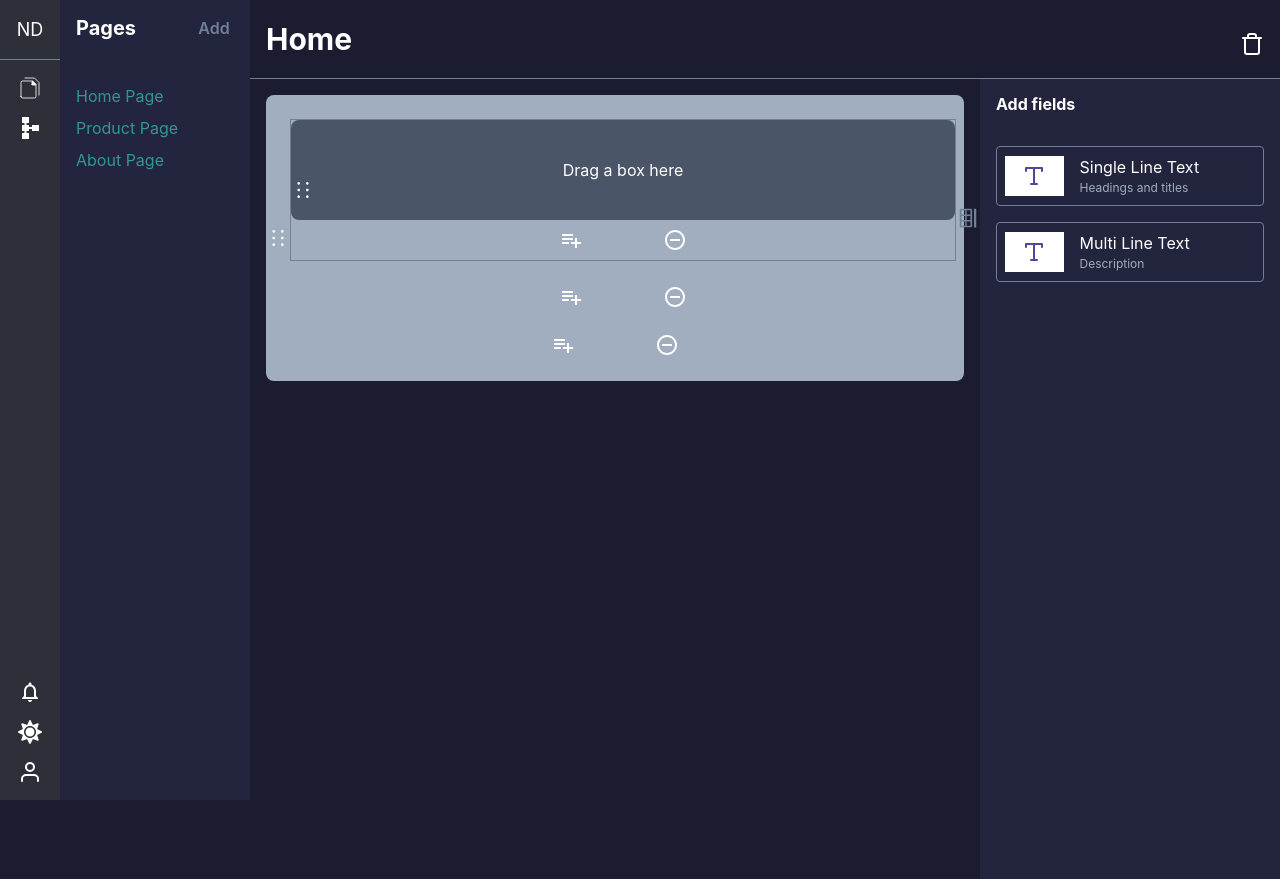
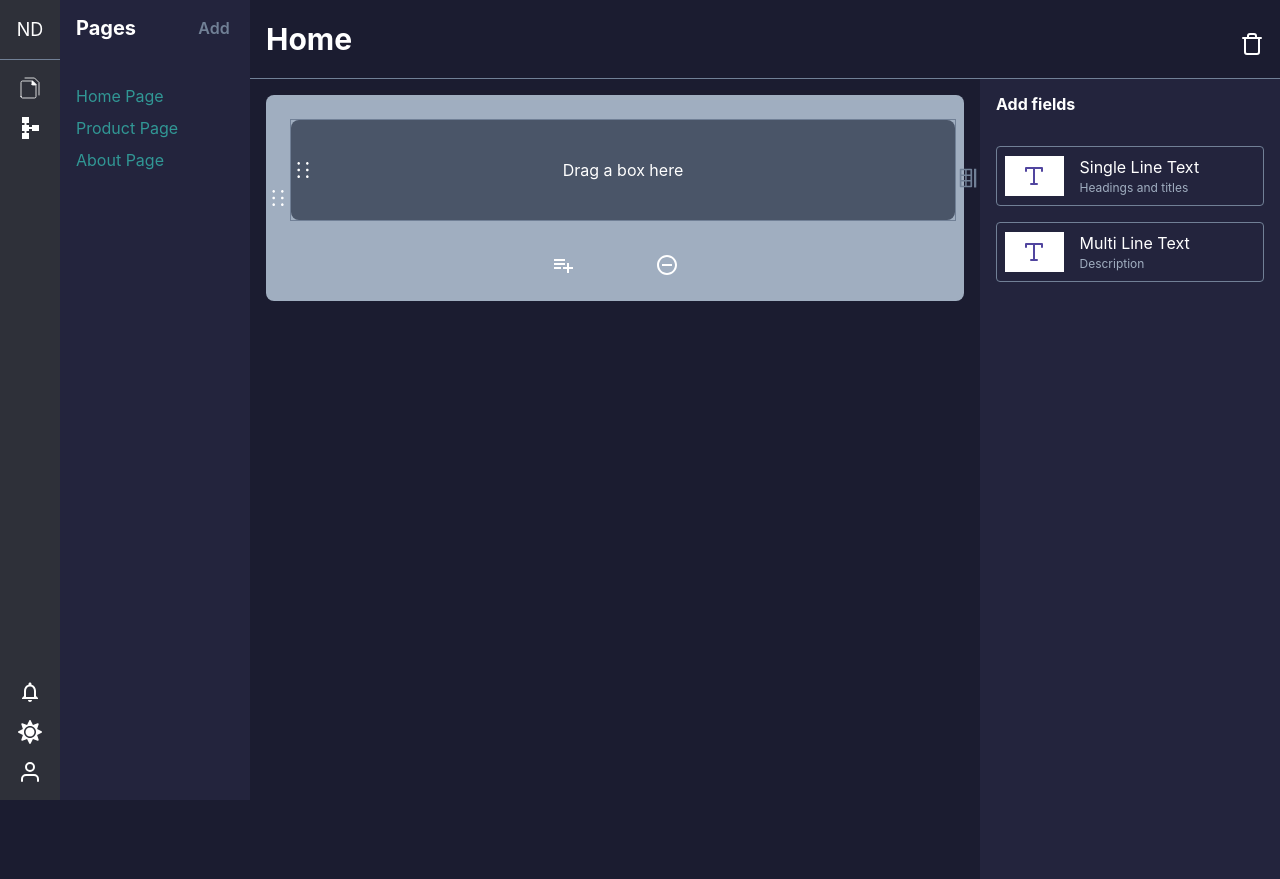
Before and after one commit to mbmohib/nudash, a React (Create React App) app: page / in a window 1280 px wide. Built offline with nearby package versions, Linux system fonts and the light colour scheme.

Commit message:
fix draggable item error

```diff
--- a/src/components/Column.tsx
+++ b/src/components/Column.tsx
@@ -37,7 +37,7 @@ export default function Column({
         >
           <DropZone id={dropZone.id} />
 
-          <Flex justifyContent="center">
+          {/* <Flex justifyContent="center">
             <Button
               variant="primary"
               onClick={() =>
@@ -74,7 +74,7 @@ export default function Column({
                 height="24px"
               />
             </Button>
-          </Flex>
+          </Flex> */}
           <Box
             position="absolute"
             left="-4"
--- a/src/components/Section.tsx
+++ b/src/components/Section.tsx
@@ -62,7 +62,7 @@ export default function Section({ section }: SectionProps) {
               />
             ))}
           </Flex>
-          <Flex justifyContent="center">
+          {/* <Flex justifyContent="center">
             <Button
               variant="primary"
               onClick={() =>
@@ -95,7 +95,7 @@ export default function Section({ section }: SectionProps) {
                 height="24px"
               />
             </Button>
-          </Flex>
+          </Flex> */}
           <Box
             position="absolute"
             right="-3"
```
Also changed, not shown: src/types/DraggableItem.tsx (added, +7 -0 lines).
